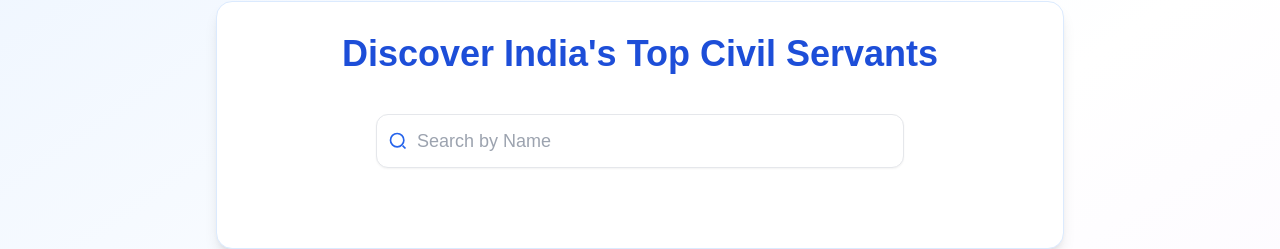
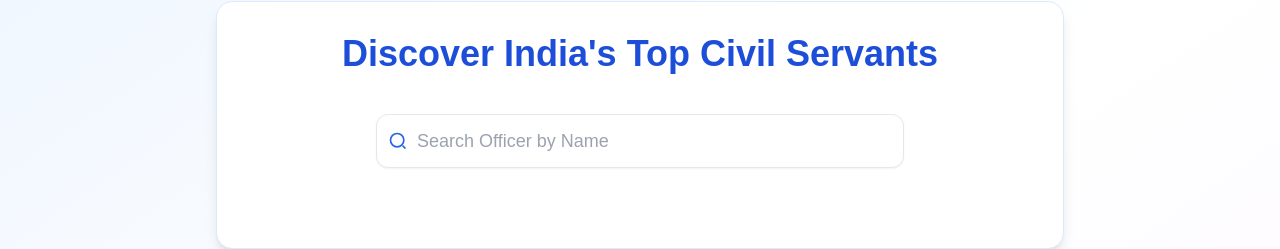
Before and after one commit to KumarPrafull/ias-search, a Next.js app: page / in a window 1280 px wide. Shown: the part 128-377 px from the top of the page. Built offline with nearby package versions, Linux system fonts and the light colour scheme.

Commit message:
search placrholder

```diff
--- a/app/components/Search.tsx
+++ b/app/components/Search.tsx
@@ -49,7 +49,7 @@ const Search = () => {
           type="text"
           value={searchTerm}
           onChange={(e) => setSearchTerm(e.target.value)}
-          placeholder="Search by Name"
+          placeholder="Search Officer by Name"
           className="w-full border border-gray-200 rounded-xl p-3 pl-10 text-lg shadow-sm focus:border-blue-400 focus:ring focus:ring-blue-100 outline-none transition"
         />
       </div>
```
